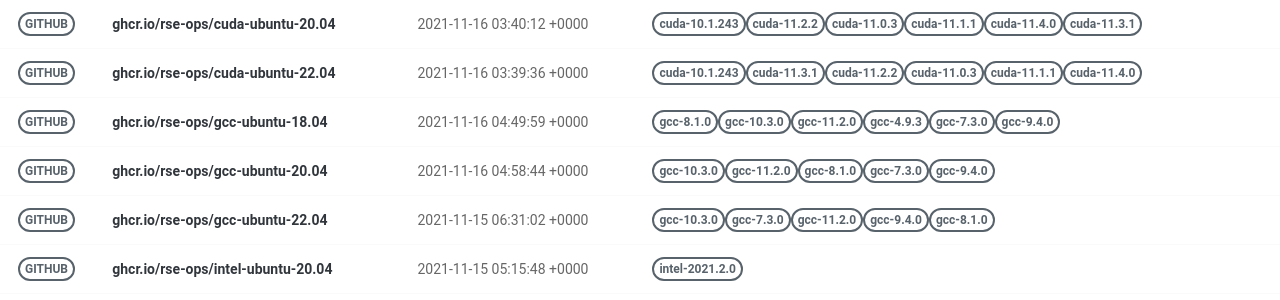
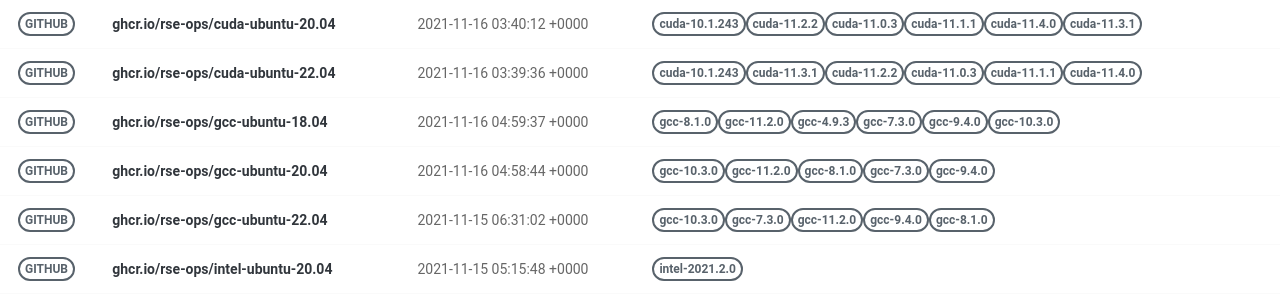
Before and after one commit to rse-ops/docker-images, a Jekyll site: the page built from pages/index.md, in a window 1280 px wide. Shown: the part 277-577 px from the top of the page. Built offline with Jekyll 4.4.1, drawn with Linux system fonts in a browser that asks for light colours; nearby versions of some CDN libraries; part of the change alters nothing that is shown.

Commit message:
Automated push to update library 2021-11-16

```diff
--- a/_library/ghcr.io-rse-ops-gcc-ubuntu-18.04.md
+++ b/_library/ghcr.io-rse-ops-gcc-ubuntu-18.04.md
@@ -1,7 +1,7 @@
 ---
 layout: container
 name: ghcr.io/rse-ops/gcc-ubuntu-18.04
-updated_at: 2021-11-16 04:49:59.299564
+updated_at: 2021-11-16 04:59:37.966673
 
 
 container_url: https://github.com/orgs/rse-ops/packages/container/package/gcc-ubuntu-18.04
@@ -9,9 +9,6 @@ versions:
  - tag: gcc-8.1.0
    dockerfile: https://github.com/rse-ops/docker-images/blob/main/ubuntu/gcc/Dockerfile
    manifest: https://crane.ggcr.dev/manifest/ghcr.io/rse-ops/gcc-ubuntu-18.04:gcc-8.1.0
- - tag: gcc-10.3.0
-   dockerfile: https://github.com/rse-ops/docker-images/blob/main/ubuntu/gcc/Dockerfile
-   manifest: https://crane.ggcr.dev/manifest/ghcr.io/rse-ops/gcc-ubuntu-18.04:gcc-10.3.0
  - tag: gcc-11.2.0
    dockerfile: https://github.com/rse-ops/docker-images/blob/main/ubuntu/gcc/Dockerfile
    manifest: https://crane.ggcr.dev/manifest/ghcr.io/rse-ops/gcc-ubuntu-18.04:gcc-11.2.0
@@ -24,5 +21,8 @@ versions:
  - tag: gcc-9.4.0
    dockerfile: https://github.com/rse-ops/docker-images/blob/main/ubuntu/gcc/Dockerfile
    manifest: https://crane.ggcr.dev/manifest/ghcr.io/rse-ops/gcc-ubuntu-18.04:gcc-9.4.0
+ - tag: gcc-10.3.0
+   dockerfile: https://github.com/rse-ops/docker-images/blob/main/ubuntu/gcc/Dockerfile
+   manifest: https://crane.ggcr.dev/manifest/ghcr.io/rse-ops/gcc-ubuntu-18.04:gcc-10.3.0
 
 ---
```
